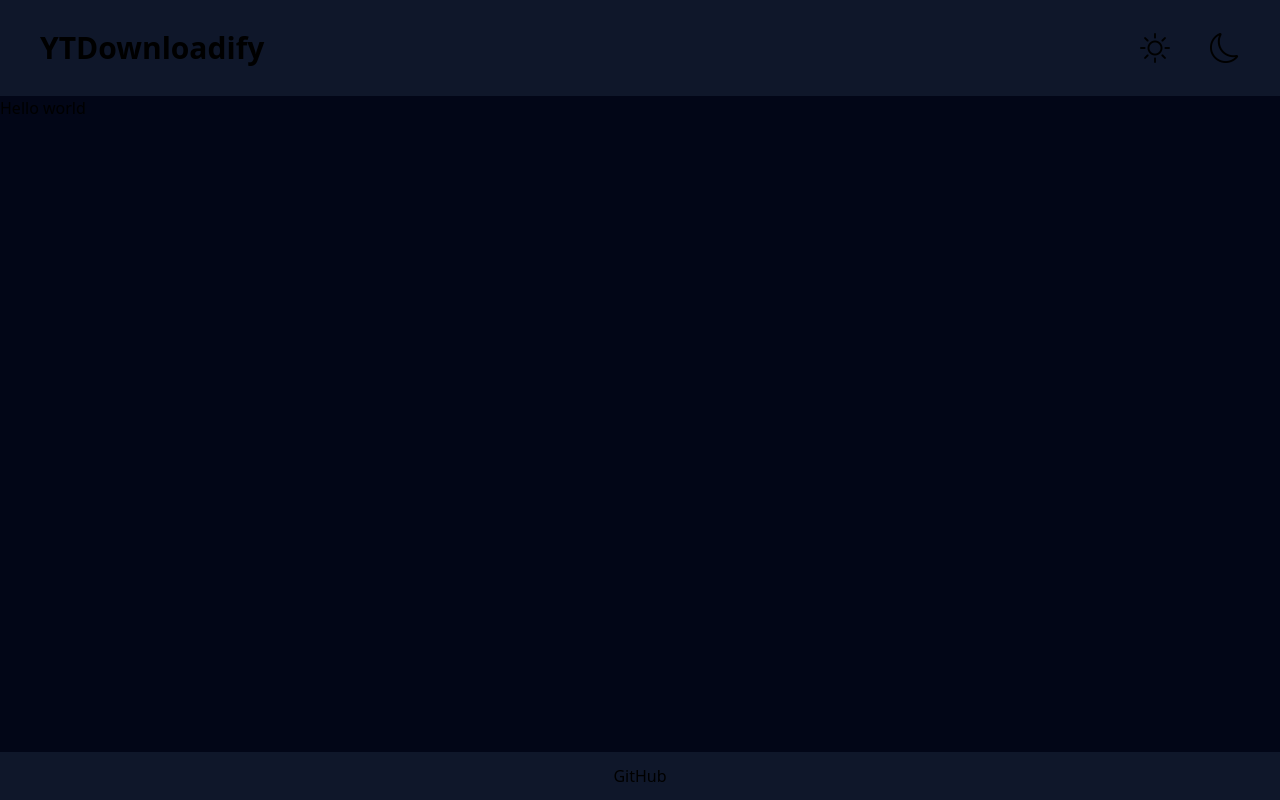
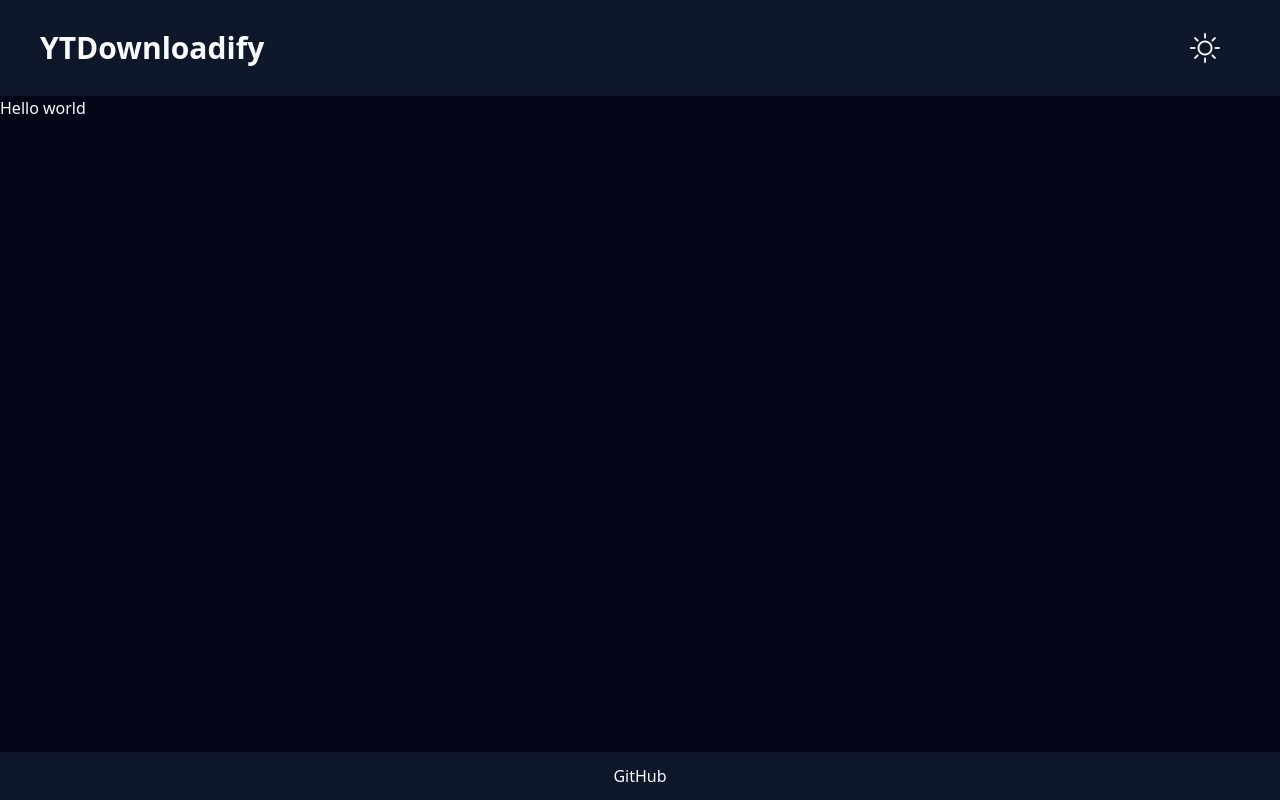
Before and after one commit to Skyzser/YTDownloadify, a Next.js app: page / in a window 1280 px wide. Built offline with nearby package versions, Linux system fonts and the light colour scheme.

Commit message:
Dark/light mode now functional

```diff
--- a/src/app/layout.tsx
+++ b/src/app/layout.tsx
@@ -1,5 +1,7 @@
+"use client";
+
 import type { Metadata } from 'next';
-
+import { useState } from 'react';
 import 'bootstrap-icons/font/bootstrap-icons.css'
 
 import Navbar from '@/components/navbar';
@@ -12,17 +14,25 @@ export const metadata: Metadata = {
   keywords: 'youtube, mp3, mp4, converter',
 }
 
-export default function RootLayout({
-  children,
-}: {
-  children: React.ReactNode
-}) {
+export default function RootLayout({ children }: { children: React.ReactNode }) {
+  const [theme, setTheme] = useState(localStorage.getItem('theme') || 'dark');
+
+  const updateTheme = () => {
+    if (theme === 'dark') {
+      localStorage.setItem('theme', 'light');
+      setTheme('light');
+    } else {
+      localStorage.setItem('theme', 'dark');
+      setTheme('dark');
+    }
+  }
+
   return (
     <html lang="en">
-      <body className='flex flex-col h-screen dark_BGPrimary dark_TextPrimary'>
-        <Navbar />
+      <body className={`flex flex-col h-screen ${theme}_BGPrimary ${theme}_Text`}>
+        <Navbar theme={theme} updateTheme={updateTheme} />
         <div className='flex flex-1 overflow-auto'>{children}</div>
-        <Footer />
+        <Footer theme={theme} />
       </body>
     </html>
   )
--- a/src/components/footer.tsx
+++ b/src/components/footer.tsx
@@ -1,6 +1,6 @@
-export default function Footer() {
+export default function Footer({ theme }: { theme: string }) {
     return (
-        <div className='flex flex-row justify-center items-center h-12 dark_BGSecondary'>
+        <div className={`flex flex-row justify-center items-center h-12 ${theme}_BGSecondary`}>
             <a className='custom_Text custom_Hover' href='https://github.com/Skyzser/YTDownloadify' target='_blank'>GitHub</a>
         </div>
     )
--- a/src/components/navbar.tsx
+++ b/src/components/navbar.tsx
@@ -1,10 +1,14 @@
-export default function Navbar() {
+interface NavbarProps {
+    theme: string;
+    updateTheme: () => void;
+}
+
+export default function Navbar({ theme, updateTheme }: NavbarProps) {
     return (
-        <div className='flex flex-row justify-between items-center h-24 ps-10 pe-10 dark_BGSecondary'>
+        <div className={`flex flex-row justify-between items-center h-24 ps-10 pe-10 ${theme}_BGSecondary`}>
             <div className='custom_Title'>YTDownloadify</div>
             <div className='custom_Title flex flex-nowrap'>
-                <i className='bi bi-sun me-5 custom_Hover'></i>
-                <i className='bi bi-moon ms-5 custom_Hover'></i>
+                <i className={`bi bi-${theme === 'dark' ? 'sun' : 'moon'} me-5 custom_Hover`} onClick={updateTheme}></i>
             </div>
         </div>
     )
```
